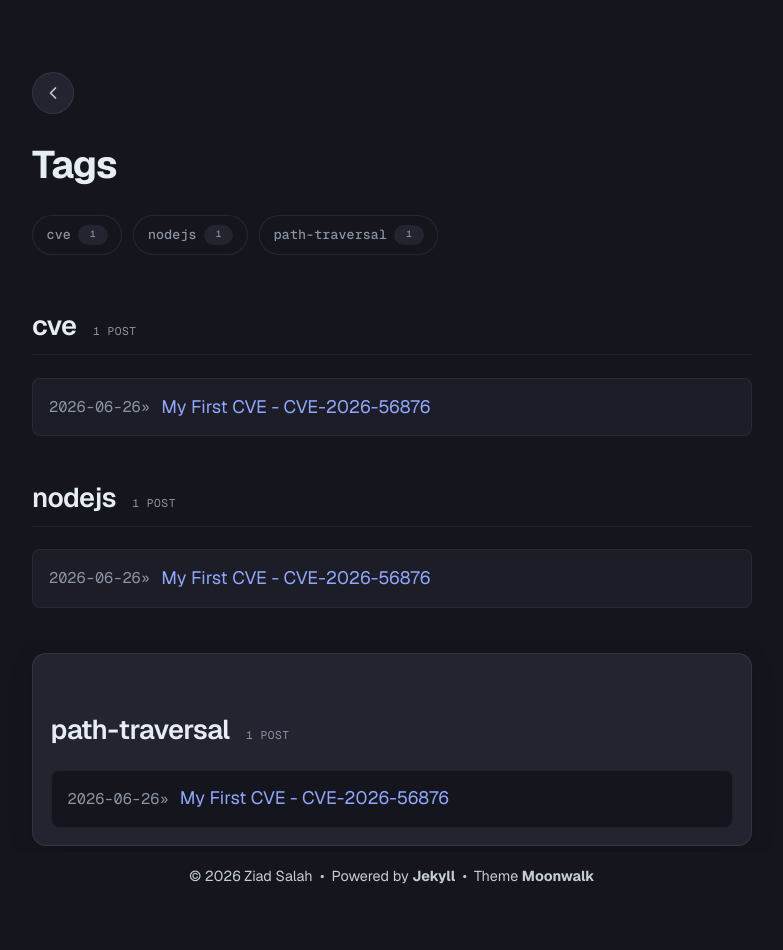
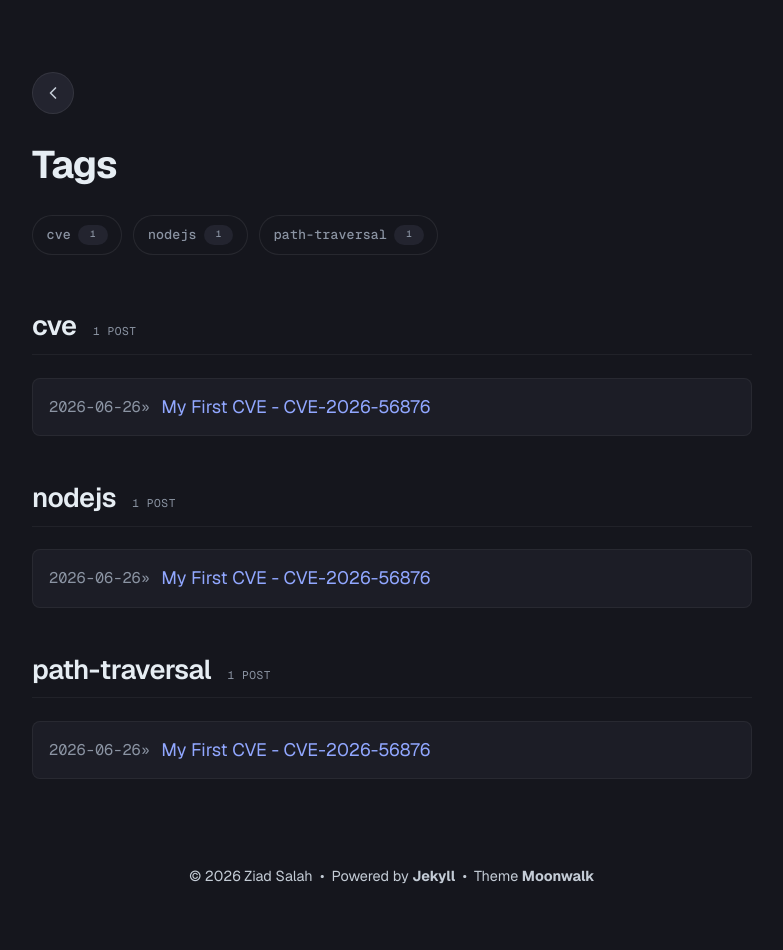
Before and after one commit to ziad626/ziad686-blog, a Jekyll site: the page built from tags.html, in a window 1280 px wide. Shown: the whole page, without its empty margins (248-1031 px from the left). Built offline with Jekyll 4.4.1, drawn with Linux system fonts in a browser that asks for light colours; after the commit the page ends 900 px from its top, so only the background shows below that.

Commit message:
Fix styling of selected tag

```diff
--- a/assets/css/main.scss
+++ b/assets/css/main.scss
@@ -19,7 +19,7 @@
 }
 
 
-/* Tag page: keep the top tags loose and style only the selected tag section. */
+/* Tag page: keep the top tags loose and style the tag selected in the URL. */
 .tag-cloud {
   gap: 0.7rem;
   padding: 0;
@@ -73,8 +73,8 @@
   color: var(--links);
 }
 
-/* The selected path-traversal heading stays plain; its whole section gets the box. */
-#path-traversal {
+/* Only the tag section selected by the URL gets the box. */
+.tag-section > h2:target {
   padding: 0;
   background: transparent;
   border: 0;
@@ -82,7 +82,7 @@
   box-shadow: none;
 }
 
-.tag-section:has(> #path-traversal) {
+.tag-section:has(> h2:target) {
   margin: 1.5rem 0 2rem;
   padding: 1rem 1.1rem 1.1rem;
   background: var(--bg-secondary);
@@ -91,10 +91,10 @@
   box-shadow: 0 8px 24px rgba(0, 0, 0, 0.16);
 }
 
-.tag-section:has(> #path-traversal) ul {
+.tag-section:has(> h2:target) ul {
   margin-top: 0.75rem;
 }
 
-.tag-section:has(> #path-traversal) .post-list-item {
+.tag-section:has(> h2:target) .post-list-item {
   background: var(--bg);
 }
```
